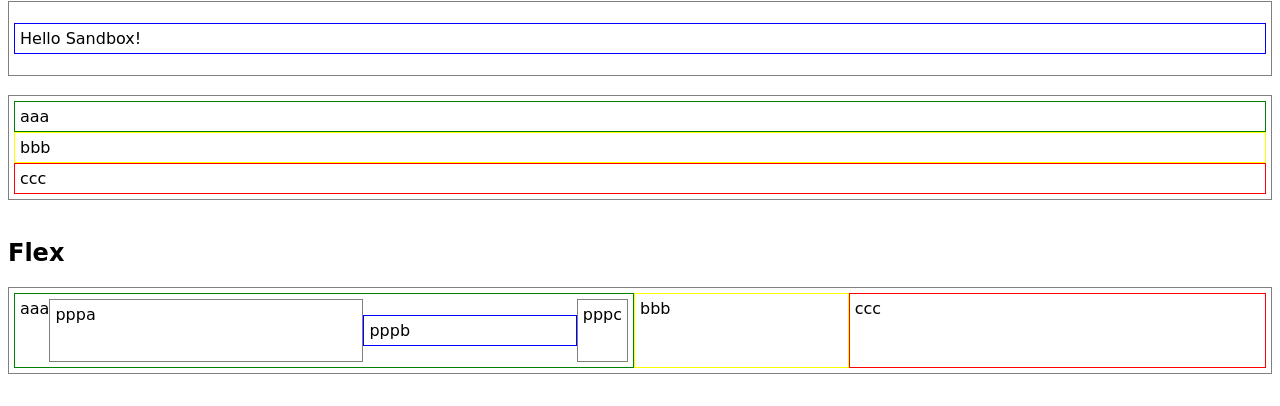
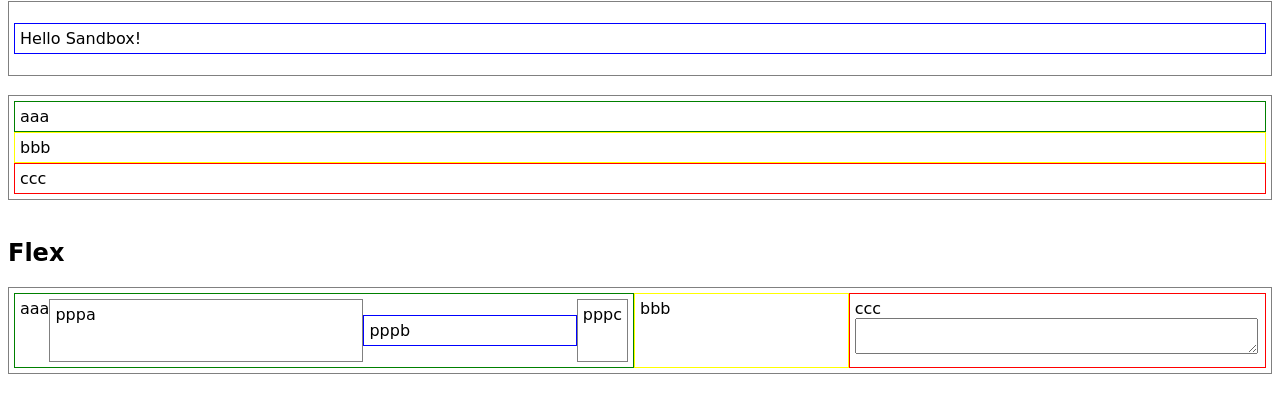
Before and after one commit to h-waji/project1, a plain HTML site: page 09_Sandbox.html in a window 1280 px wide. Shown: the part 80-486 px from the top of the page. Drawn offline with Linux system fonts and the light colour scheme.

Commit message:
change sandbox

```diff
--- a/09_Sandbox.html
+++ b/09_Sandbox.html
@@ -30,9 +30,14 @@
       <div class = "flex-item1">pppc</div>
     </div>
     <div class = "div-yellow flex-item">bbb</div>
-    <div class = "div-red flex-item2">ccc</div>
+    <div class = "div-red flex-item2">ccc
+      <textarea class ="textarea"></textarea>
+    </div>
   </div>
   <br/>
 
+
+
+
 </body>
 </html>
--- a/css/style09.css
+++ b/css/style09.css
@@ -49,3 +49,7 @@
 .flex-dir-col {
   flex-direction: column;
 }
+
+.textarea {
+  width: 98%;
+}
```
